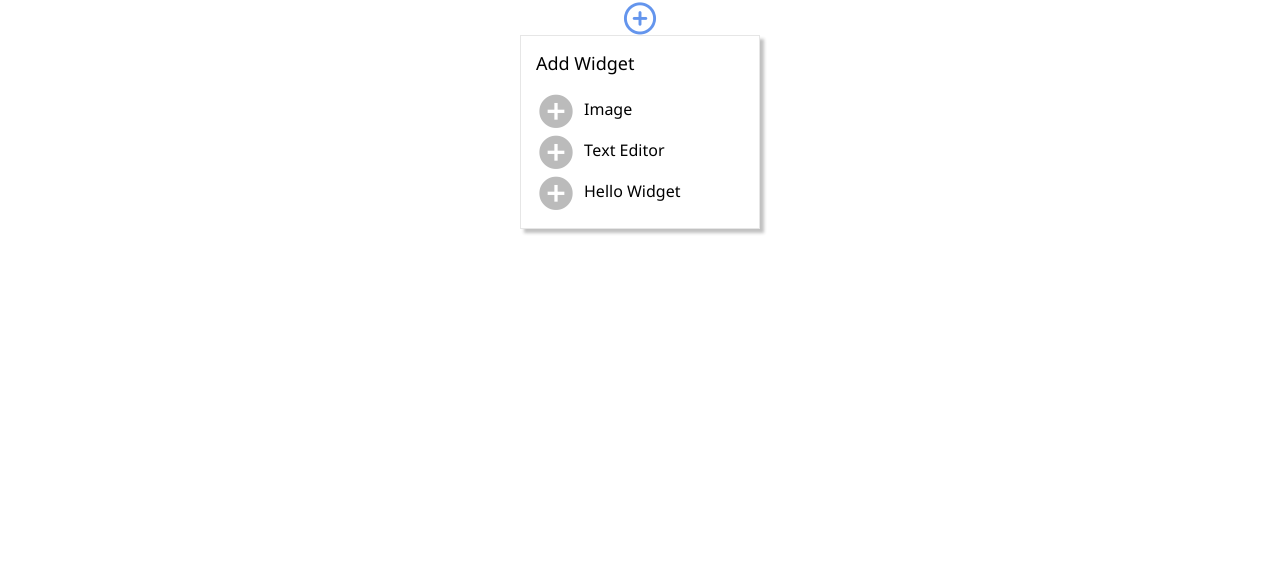
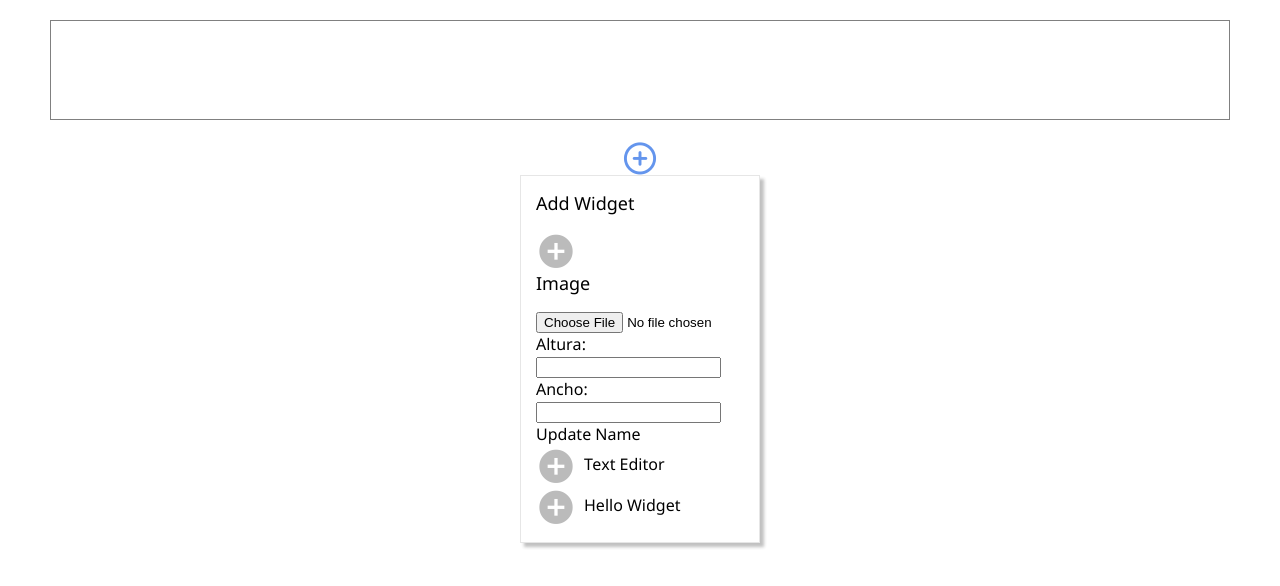
Before and after one commit to cnatalia/cms-test, an Angular app: page /edit in a window 1280 px wide. Shown: the top 586 px of the page. Built offline with nearby package versions, Linux system fonts and the light colour scheme.

Commit message:
image add

```diff
--- a/src/app/app.module.ts
+++ b/src/app/app.module.ts
@@ -3,6 +3,8 @@ import { NgModule } from '@angular/core';
 
 import { AppRoutingModule } from './app-routing.module';
 import { AppComponent } from './app.component';
+
+import { PagesModule } from './pages/pages.module';
 
 @NgModule({
   declarations: [
@@ -10,7 +12,8 @@ import { AppComponent } from './app.component';
   ],
   imports: [
     BrowserModule,
-    AppRoutingModule
+    AppRoutingModule,
+    PagesModule
   ],
   providers: [],
   bootstrap: [AppComponent]
--- a/src/app/pages/edit/edit.component.html
+++ b/src/app/pages/edit/edit.component.html
@@ -1,5 +1,7 @@
 <div class="editing">
-
+  <div class="new-elements">
+<img src="" alt="" class="load">
+  </div>
   <div class="widgets">
     <div class="icon">
       <div class="icon-widgets"></div>
@@ -7,7 +9,18 @@
     <div class="elements">
       <span>Add Widget</span>
       <ul>
-        <li>Image</li>
+        <li>
+          <span>Image</span>
+          <div>
+            <form action="" [formGroup]="form">
+              <input type="file" name="" id="new-img" [formControl]="image" (change)="onFileSelected($event)">
+              Altura: <input type="number" name="height" id="height" formControlName="height">
+              Ancho: <input type="number" name="width" id="width" formControlName="width">
+              <div (click)="submit()">Update Name</div>
+            </form>
+          </div>
+        </li>
+
         <li>Text Editor</li>
         <li>Hello Widget</li>
       </ul>
--- a/src/app/pages/edit/edit.component.scss
+++ b/src/app/pages/edit/edit.component.scss
@@ -1,20 +1,34 @@
 .editing {
   display: flex;
   justify-content: center;
+  padding: 0 50px;
+  flex-direction: column;
+  align-items: center;
 
 }
+
+.new-elements {
+  max-width: 1280px;
+  width: 100%;
+  min-height: 100px;
+  border: 1px solid gray;
+  margin: 20px 10px;
+  box-sizing: border-box;
+}
+
 .widgets {
   height: 240px;
   width: 240px;
   display: block;
 
-  .elements{
+  .elements {
     -webkit-box-shadow: 4px 4px 3px 0px rgba(50, 50, 50, 0.3);
-   -moz-box-shadow:    4px 4px 3px 0px rgba(50, 50, 50, 0.3);
-   box-shadow:         4px 4px 3px 0px rgba(50, 50, 50, 0.3);
+    -moz-box-shadow: 4px 4px 3px 0px rgba(50, 50, 50, 0.3);
+    box-shadow: 4px 4px 3px 0px rgba(50, 50, 50, 0.3);
     border: 1px solid #e6e6e6;
     padding: 15px;
-   span{
+
+    span {
       margin-bottom: 15px;
       display: block;
       font-size: 18px;
@@ -36,6 +50,7 @@
 
   li {
     cursor: pointer;
+
     &::before {
       content: '\e902';
       font-family: 'icon';
--- a/src/app/pages/edit/edit.component.ts
+++ b/src/app/pages/edit/edit.component.ts
@@ -1,4 +1,6 @@
+/* tslint:disable */
 import { Component, OnInit } from '@angular/core';
+import { FormControl, FormGroup, AbstractControl } from '@angular/forms';
 
 @Component({
   selector: 'app-edit',
@@ -6,10 +8,49 @@ import { Component, OnInit } from '@angular/core';
   styleUrls: ['./edit.component.scss']
 })
 export class EditComponent implements OnInit {
+  form: FormGroup;
 
-  constructor() { }
+
+
+  constructor() {
+
+    this.form = new FormGroup({
+      image: new FormControl(''),
+      height: new FormControl(''),
+      width: new FormControl(''),
+    });
+
+
+  }
+
+  onFileSelected(event) {
+    const newele = document.querySelector('.load');
+    const reader = new FileReader();
+
+
+    reader.addEventListener("load", () => {
+
+      sessionStorage.setItem('image', reader.result)
+    })
+
+    reader.readAsDataURL(event.target.files[0])
+
+    const recent = sessionStorage.getItem('image')
+    newele.setAttribute('src', recent)
+  }
+
+  get image() { return this.form.get('image'); }
+  get height() { return this.form.get('height'); }
+
+  submit() {
+    console.log(this.form.value);
+  }
 
   ngOnInit(): void {
+
+    this.form.get('height').valueChanges.subscribe((value) => { console.log(value) })
+
+
   }
 
 }
```
Also changed, not shown: src/app/pages/pages.module.ts (+11 -3 lines). Lines whose indentation alone changed are shown as unchanged.
